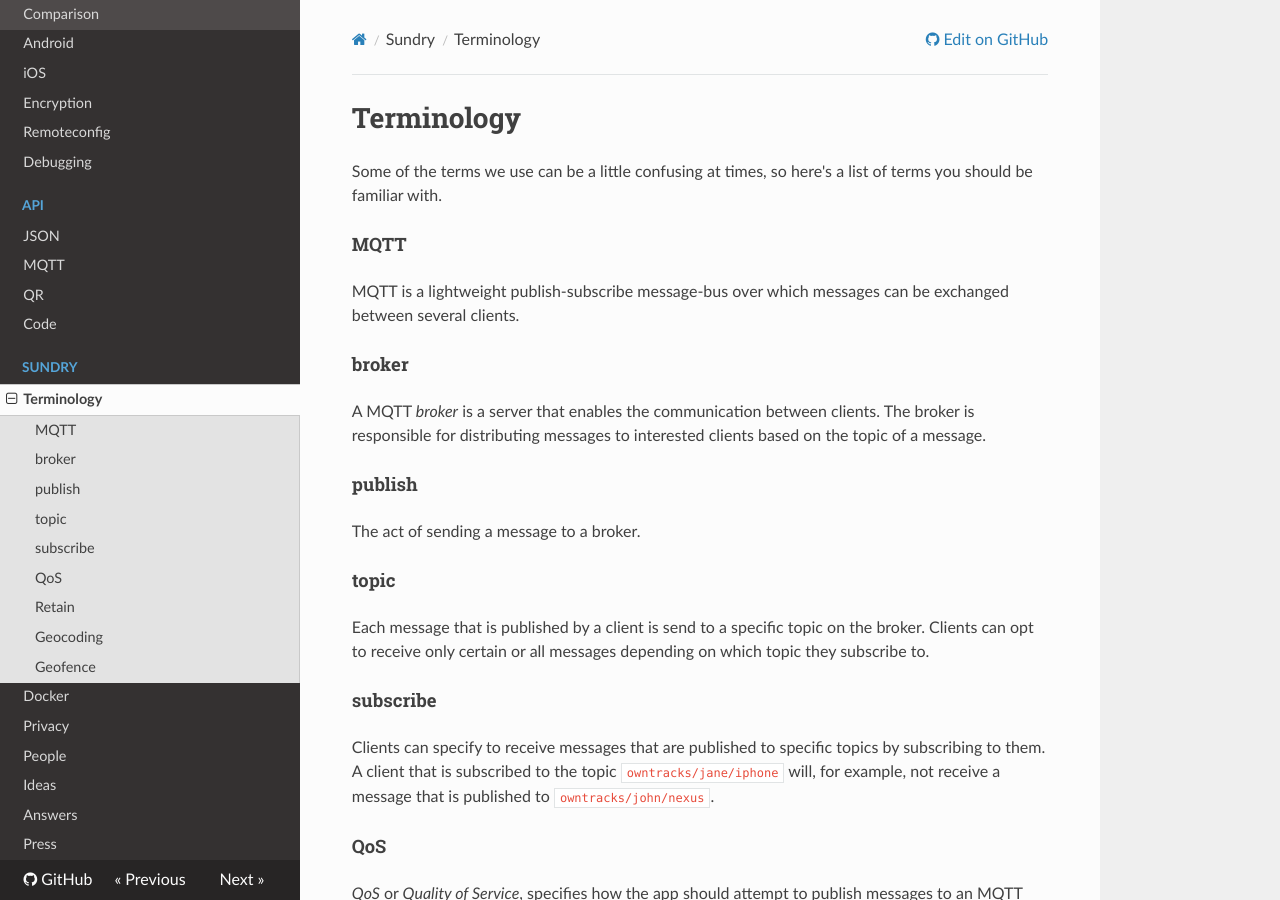
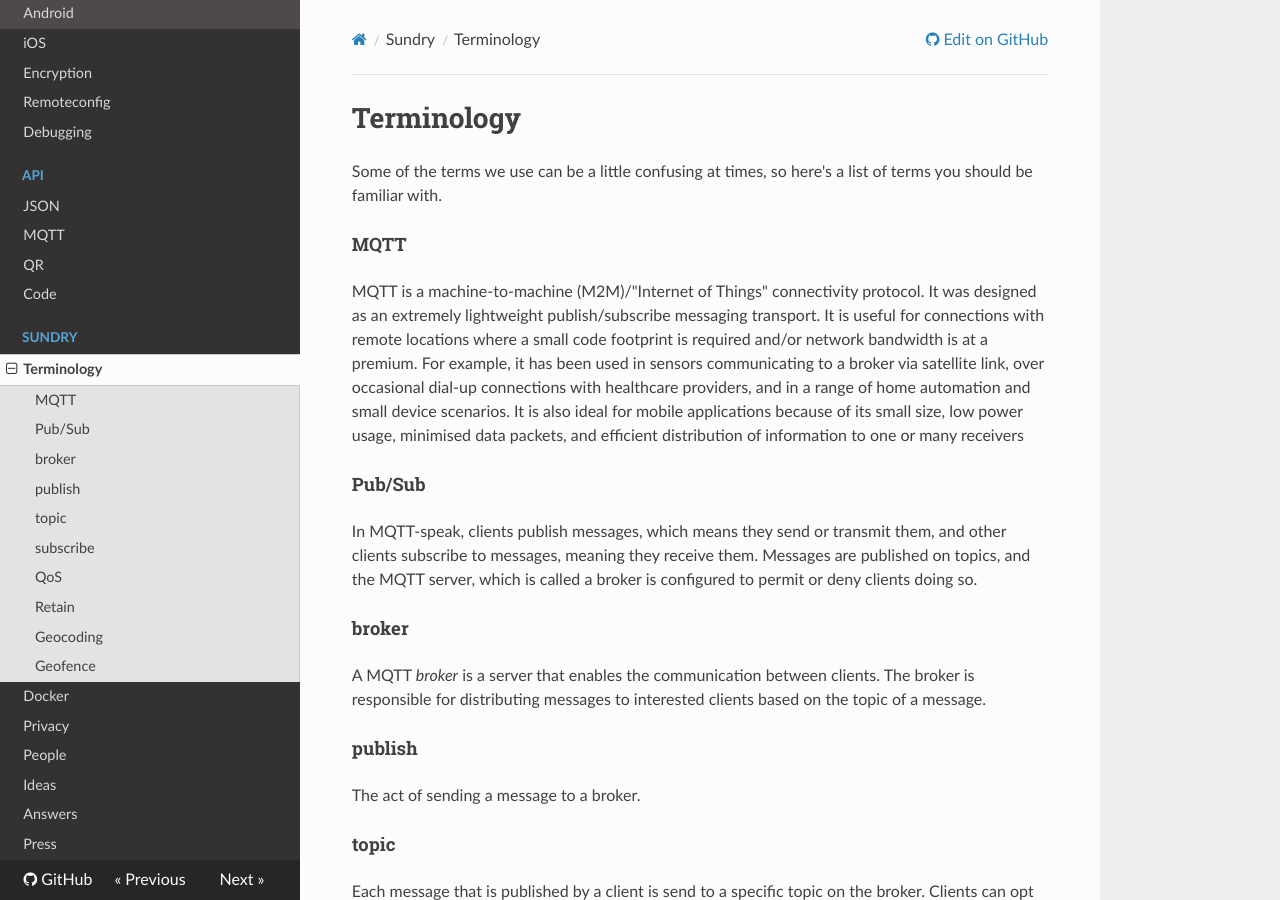
Before and after one commit to owntracks/booklet, an MkDocs documentation site: the page built from docs/terminology.md, in a window 1280 px wide and 900 px high. Built offline with MkDocs 1.6.1, drawn with Linux system fonts in a browser that asks for light colours; nearby versions of some CDN libraries; old or Windows-style settings are respelled for this version of MkDocs.

Commit message:
Update terminology.md with guide/mqtt.md

```diff
--- a/docs/terminology.md
+++ b/docs/terminology.md
@@ -4,7 +4,11 @@ Some of the terms we use can be a little confusing at times, so here's a list of
 
 #### MQTT
 
-MQTT is a lightweight publish-subscribe message-bus over which messages can be exchanged between several clients.
+MQTT is a machine-to-machine (M2M)/"Internet of Things" connectivity protocol. It was designed as an extremely lightweight publish/subscribe messaging transport. It is useful for connections with remote locations where a small code footprint is required and/or network bandwidth is at a premium. For example, it has been used in sensors communicating to a broker via satellite link, over occasional dial-up connections with healthcare providers, and in a range of home automation and small device scenarios. It is also ideal for mobile applications because of its small size, low power usage, minimised data packets, and efficient distribution of information to one or many receivers
+
+#### Pub/Sub
+
+In MQTT-speak, clients publish messages, which means they send or transmit them, and other clients subscribe to messages, meaning they receive them. Messages are published on topics, and the MQTT server, which is called a broker is configured to permit or deny clients doing so.
 
 #### broker
 
```
